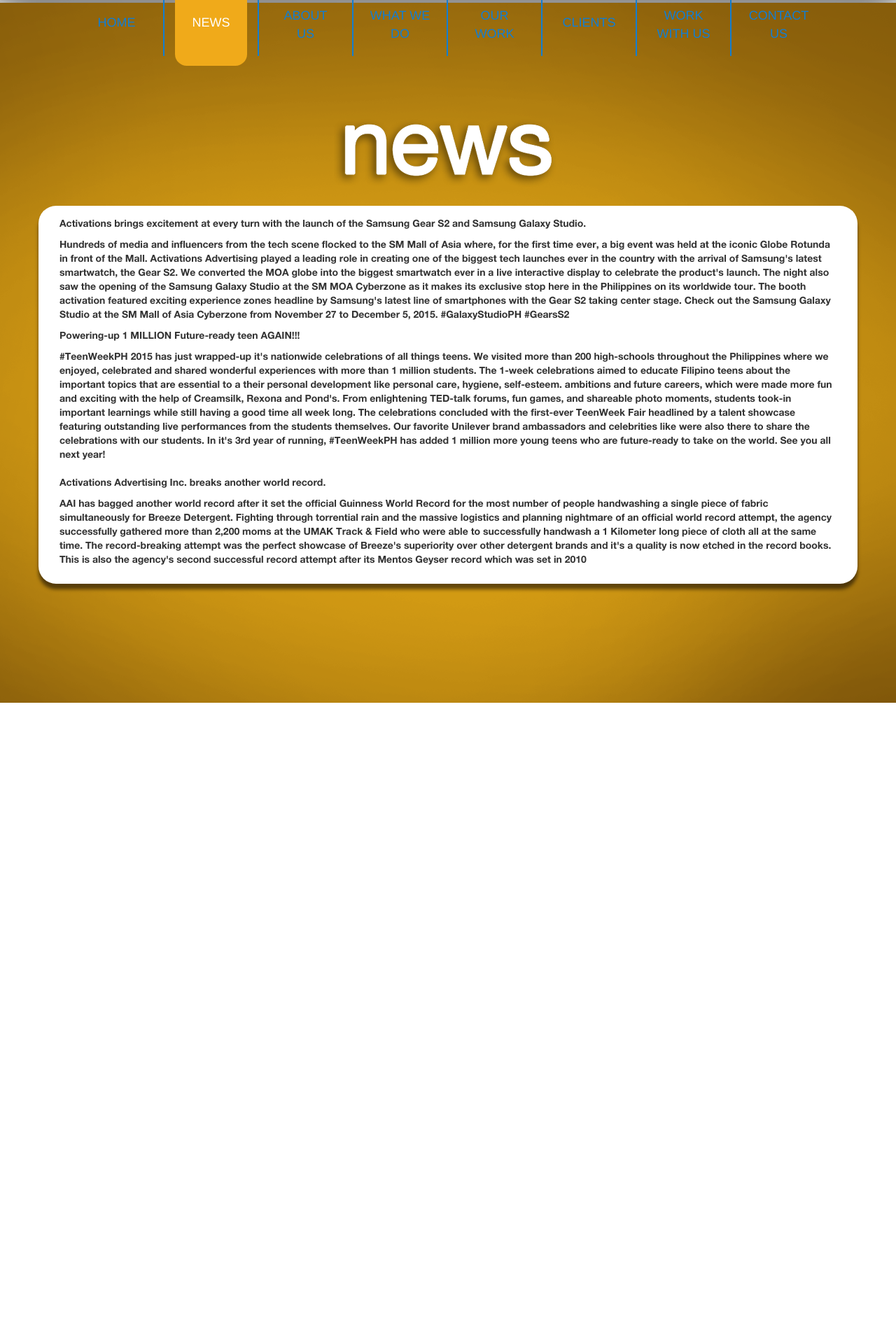
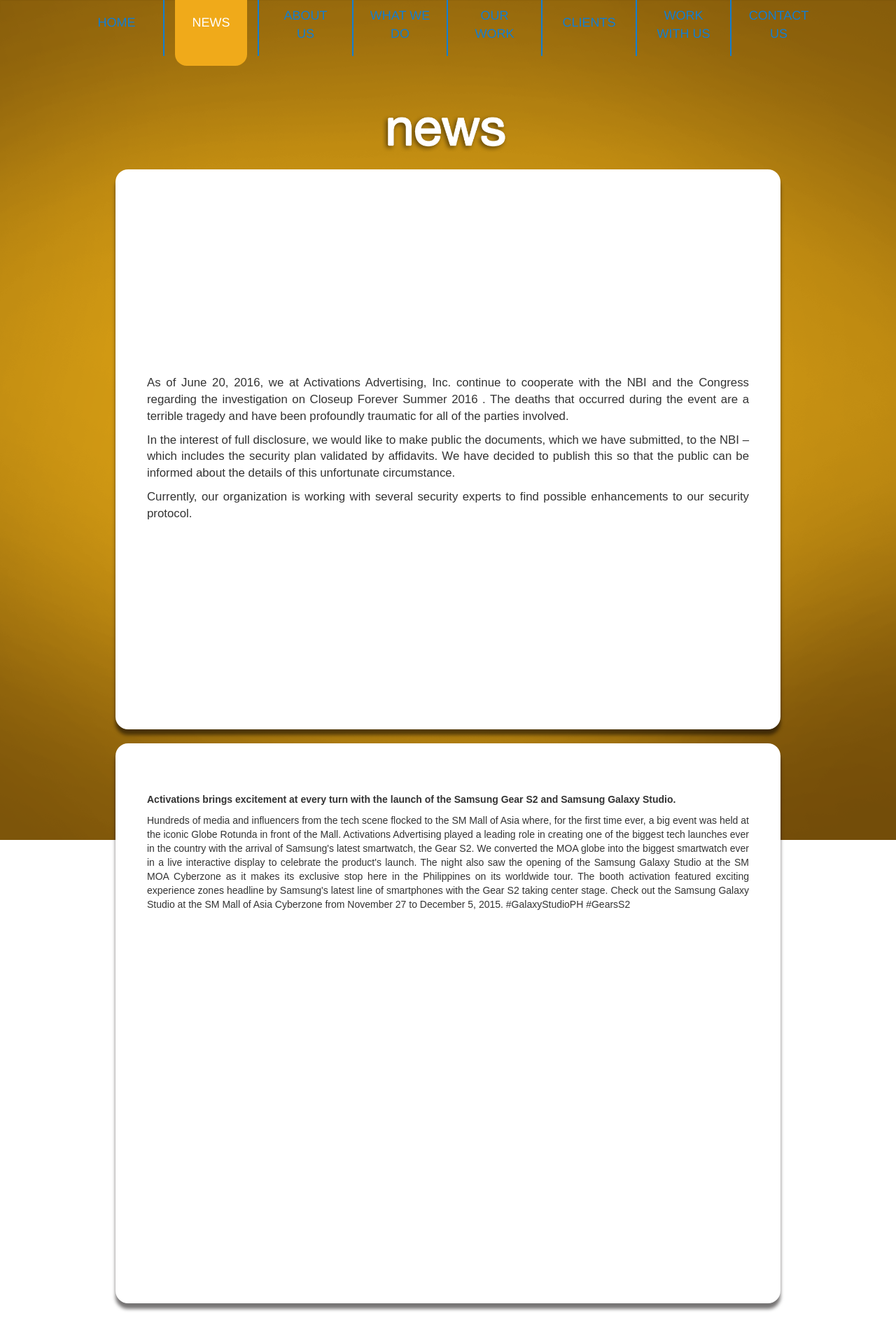
Before and after one commit to roelrosil1705/cloudwalk-acti, a CodeIgniter app: page /index.php/newspage in a window 1280 px wide. Shown: the top 1883 px of the page at 70% size. Before the commit the page ends 1004 px from the top, so only its background shows below. Run offline with CodeIgniter, Linux system fonts and the light colour scheme; some libraries are stand-ins or nearby versions.

Commit message:
Design Pages
Design Pages

```diff
--- a/application/views/news_view.php
+++ b/application/views/news_view.php
@@ -44,6 +44,12 @@
 				Check out the Samsung Galaxy Studio at the SM Mall of Asia Cyberzone from November 27 to December 5, 2015.
 				#GalaxyStudioPH #GearsS2</p>
 			</div>
+			<!--<hr class="featurette-divider">-->
+			<!--<div>&nbsp;</div>-->
+		</div>
+	</div>
+	<div class="row aai-news-bshadow">
+		<div class="col-md-12" style="border-bottom:solid px gray;padding: 15px;">
 			<div class="container">
 				<p><span><strong>Powering-up 1 MILLION Future-ready teen AGAIN!!!</strong></span></p>
 				<p>#TeenWeekPH 2015 has just wrapped-up it's nationwide celebrations of all things teens. We visited more than 200 high-schools throughout the Philippines where we enjoyed, celebrated and shared wonderful experiences with more than 1 million students.
@@ -53,6 +59,12 @@
 					In it's 3rd year of running, #TeenWeekPH has added 1 million more young teens who are future-ready to take on the world.
 					See you all next year!</p>
 			</div>
+			<!--<hr class="featurette-divider">-->
+			<!--<div>&nbsp;</div>-->
+		</div>
+	</div>
+	<div class="row aai-news-bshadow">
+		<div class="col-md-12" style="border-bottom:solid px gray;padding: 15px;">
 			<div class="container" style="border-bottom:solid px gray; margin-top: 10px;">
 				<p><span><strong>Activations Advertising Inc. breaks another world record.</strong></span></p>
 				<p>AAI has bagged another world record after it set the official Guinness World Record for the most number of people handwashing a single piece of fabric
@@ -75,16 +87,5 @@
 			</div>
 			<!--<div>&nbsp;</div>-->
 		</div>
-		<!--<div>&nbsp;</div>-->
-		<!--
-		<div class="col-md-12" style="border-bottom:solid px gray;">
-			<div class="container" style="margin-top: 10px;">
-				<p><span><b>Activation Advertising Wins Special Award for Ambient Media Advertising!</b></span></p>
-				<p>Lorem ipsum dolor sit amet, consectetur adipiscing elit. Aliquam at scelerisque ipsum. Sed at tellus ut lectus
-				aliquam fermentum ut nec mauris. Nullam quis dolor ornare, lobortis orci et, ullamcorper metus. Aliquam dignissim
-				sed urna nec suscipit. Donec tincidunt, felis pharetra gravida commodo, nulla quam mattis sem, et dignissim augue enim a lacus. <a href="#" class="aai-news-link"><b>Read More...</b></a></p>
 	</div>
 </div>
-		-->
-	</div>
-</div>
--- a/application/views/newspage_view.php
+++ b/application/views/newspage_view.php
@@ -19,7 +19,7 @@
     <script src="<?php echo base_url();?>elastslide/js/modernizr.custom.17475.js"></script><!-- added 01-03-2014 -->
 
 </head>
-<body style="background-image:url('img/bg-workwithus.png');">
+<body style="background:url('<?php echo base_url() ?>img/bg-news.png') 50% 0 no-repeat fixed">
 <div id="wrapper" style="border:solid px green;">
     <div class="">
         <div class="well well-md well-sm" style="background:transparent;border:none;">
@@ -91,86 +91,60 @@
     </div>
     <div class="curtains" style="margin-top: -36px;">
         <div>
-            <div id="news-aai" style="min-height: 100%;" class="aai-background news-para section-aai">
+            <div style="min-height: 100%;" class="aai-background news-para">
                 <div id="news-sec" class="container" style="border:solid px red;margin-top:0px;">
 
                     <div class="row" style="border:solid px red;margin-top:150px;">
-                        <div class="col-md-4 col-md-offset-2 col-sm-4">
-                            <!--<p class="news_title">news</p>-->
-                            <img src="<?php echo base_url(); ?>images/news-title.png">
+                        <div class="col-md-12 col-sm-4">
+                            <img src="<?php echo base_url(); ?>images/news-title.png" style="max-width: 431px;display: block;margin: 0 auto;">
                         </div>
                     </div>
-                    <!--
-                        <div class="row aai-news-bshadow" style="">
-                            <div class="container pull-left" style="margin-top: 8px;">
-
-                                <div class="col-md-1">
-                                    <a href="#"><img src="img/twitter.png"></a>
-                                </div>
-
-                                <div class="col-md-12">
-                                    <p><span><b>Activation Advertising</b></span> uploaded a new photo in the album <b>Rexona Run</b></p>
-                                </div>
+                    <!--Start PAGE -->
+                    <div class="row col-md-10 col-md-offset-1 aai-news-bshadow" style="min-height: 800px;">
+                        <div class="col-md-12" style="border-bottom:solid px gray;padding: 70px 15px;text-align: justify;">
+                            <div class="container" style="font-weight: 100;font-family: sans-serif;padding-top: 25%;font-size: 1.2em;">
+                                <!--Start CONTENT -->
+                                <p>As of June 20, 2016, we at Activations Advertising, Inc. continue to cooperate with the NBI and the Congress regarding the investigation on Closeup Forever Summer 2016 . The deaths that occurred during the event are a terrible tragedy and have been profoundly traumatic for all of the parties involved.</p>
+                                <p>In the interest of full disclosure, we would like to make public the documents, which we have submitted, to the NBI –which includes the security plan validated by affidavits. We have decided to publish this so that the public can be informed about the details of this unfortunate circumstance.</p>
+                                <p>Currently, our organization is working with several security experts to find possible enhancements to our security protocol.</p>
+                                <!--End CONTENT -->
                             </div>
                         </div>
-                    -->
-                    <!--
-                        <div class="row aai-news-bshadow">
-                            <div class="container pull-left" style="margin-top: 8px;">
-
-                                <div class="col-md-1">
-                                    <a href="https://www.facebook.com/activationsadvertisinginc" target="_blank"><img src="img/fb.png"></a>
-                                </div>
-
-                                <div class="col-md-12">
-                                    <p><span><b>Activation Advertising</b></span> uploaded a new photo in the album <b>Rexona Run</b></p>
-                                </div>
-                            </div>
-                        </div>
-                    -->
-                    <div class="row aai-news-bshadow">
-                        <div class="col-md-12" style="border-bottom:solid px gray;padding: 15px;">
-                            <div class="container">
+                    </div>
+                    <!--End PAGE -->
+                    <!--Start PAGE -->
+                    <div class="row col-md-10 col-md-offset-1 aai-news-bshadow" style="min-height: 800px;">
+                        <div class="col-md-12" style="border-bottom:solid px gray;padding: 70px 15px;text-align: justify;">
+                            <div class="container" style="font-weight: 100;font-family: sans-serif;">
+                                <!--Start CONTENT -->
                                 <p><span><strong>Activations brings excitement at every turn with the launch of the Samsung Gear S2 and Samsung Galaxy Studio.</strong></span></p>
                                 <p>Hundreds of media and influencers from the tech scene flocked to the SM Mall of Asia where, for the first time ever, a big event was held at the iconic Globe Rotunda in front of the Mall.
                                     Activations Advertising played a leading role in creating one of the biggest tech launches ever in the country with the arrival of Samsung's latest smartwatch, the Gear S2. We converted the MOA globe into the biggest smartwatch ever in a live interactive display to celebrate the product's launch.
                                     The night also saw the opening of the Samsung Galaxy Studio at the SM MOA Cyberzone as it makes its exclusive stop here in the Philippines on its worldwide tour. The booth activation featured exciting experience zones headline by Samsung's latest line of smartphones with the Gear S2 taking center stage.
                                     Check out the Samsung Galaxy Studio at the SM Mall of Asia Cyberzone from November 27 to December 5, 2015.
                                     #GalaxyStudioPH #GearsS2</p>
-                            </div>
-                            <div class="container">
-                                <p><span><strong>Powering-up 1 MILLION Future-ready teen AGAIN!!!</strong></span></p>
-                                <p>#TeenWeekPH 2015 has just wrapped-up it's nationwide celebrations of all things teens. We visited more than 200 high-schools throughout the Philippines where we enjoyed, celebrated and shared wonderful experiences with more than 1 million students.
-                                    The 1-week celebrations aimed to educate Filipino teens about the important topics that are essential to a their personal development like personal care, hygiene, self-esteem. ambitions and future careers, which were made more fun and exciting with the help of Creamsilk, Rexona and Pond's.
-                                    From enlightening TED-talk forums, fun games, and shareable photo moments, students took-in important learnings while still having a good time all week long.
-                                    The celebrations concluded with the first-ever TeenWeek Fair headlined by a talent showcase featuring outstanding live performances from the students themselves. Our favorite Unilever brand ambassadors and celebrities like were also there to share the celebrations with our students.
-                                    In it's 3rd year of running, #TeenWeekPH has added 1 million more young teens who are future-ready to take on the world.
-                                    See you all next year!</p>
-                            </div>
-                            <div class="container" style="border-bottom:solid px gray; margin-top: 10px;">
-                                <p><span><strong>Activations Advertising Inc. breaks another world record.</strong></span></p>
-                                <p>AAI has bagged another world record after it set the official Guinness World Record for the most number of people handwashing a single piece of fabric
-                                    simultaneously for Breeze Detergent.
-                                    Fighting through torrential rain and the massive logistics and planning nightmare of an official world record attempt, the agency successfully
-                                    gathered more than 2,200 moms at the UMAK Track & Field who were able to successfully handwash a 1 Kilometer long piece of cloth all at the same time.
-                                    The record-breaking attempt was the perfect showcase of Breeze's superiority over other detergent brands and it's a quality is now etched in the record books.
-                                    This is also the agency's second successful record attempt after its Mentos Geyser record which was set in 2010 <!--<a href="#" class="aai-news-link"><strong>Read More...</strong></a>--></p>
-                            </div>
-                            <!--<hr class="featurette-divider">-->
-                            <!--<div>&nbsp;</div>-->
-                        </div>
-                        <!--<div>&nbsp;</div>-->
-                        <!--
-                        <div class="col-md-12" style="border-bottom:solid px gray;">
-                            <div class="container" style="margin-top: 10px;">
-                                <p><span><b>Activation Advertising Wins Special Award for Ambient Media Advertising!</b></span></p>
-                                <p>Lorem ipsum dolor sit amet, consectetur adipiscing elit. Aliquam at scelerisque ipsum. Sed at tellus ut lectus
-                                aliquam fermentum ut nec mauris. Nullam quis dolor ornare, lobortis orci et, ullamcorper metus. Aliquam dignissim
-                                sed urna nec suscipit. Donec tincidunt, felis pharetra gravida commodo, nulla quam mattis sem, et dignissim augue enim a lacus. <a href="#" class="aai-news-link"><b>Read More...</b></a></p>
+                                <!--End CONTENT -->
                             </div>
                         </div>
-                        -->
                     </div>
+                    <!--End PAGE -->
+                    <!--Start PAGE -->
+                    <div class="row col-md-10 col-md-offset-1 aai-news-bshadow" style="min-height: 800px;margin-bottom: 60px;">
+                        <div class="col-md-12" style="border-bottom:solid px gray;padding: 70px 15px;text-align: justify;">
+                            <div class="container" style="font-weight: 100;font-family: sans-serif;">
+                                <!--Start CONTENT -->
+                                <p><span><strong>Activations brings excitement at every turn with the launch of the Samsung Gear S2 and Samsung Galaxy Studio.</strong></span></p>
+                                <p>Hundreds of media and influencers from the tech scene flocked to the SM Mall of Asia where, for the first time ever, a big event was held at the iconic Globe Rotunda in front of the Mall.
+                                    Activations Advertising played a leading role in creating one of the biggest tech launches ever in the country with the arrival of Samsung's latest smartwatch, the Gear S2. We converted the MOA globe into the biggest smartwatch ever in a live interactive display to celebrate the product's launch.
+                                    The night also saw the opening of the Samsung Galaxy Studio at the SM MOA Cyberzone as it makes its exclusive stop here in the Philippines on its worldwide tour. The booth activation featured exciting experience zones headline by Samsung's latest line of smartphones with the Gear S2 taking center stage.
+                                    Check out the Samsung Galaxy Studio at the SM Mall of Asia Cyberzone from November 27 to December 5, 2015.
+                                    #GalaxyStudioPH #GearsS2</p>
+                                <!--End CONTENT -->
+                            </div>
+                        </div>
+                    </div>
+                    <!--End PAGE -->
+
                 </div>
             </div>
         </div>
--- a/style/news_style.css
+++ b/style/news_style.css
@@ -71,7 +71,7 @@
 	/* box-shadow:0 2px 0 2px #ccc; */
 	background:white;
 	margin-top:20px;
-	border-radius:25px;
+	border-radius:18px;
 }
 
 .sample-hover:hover {
```
Lines whose indentation alone changed are shown as unchanged.
